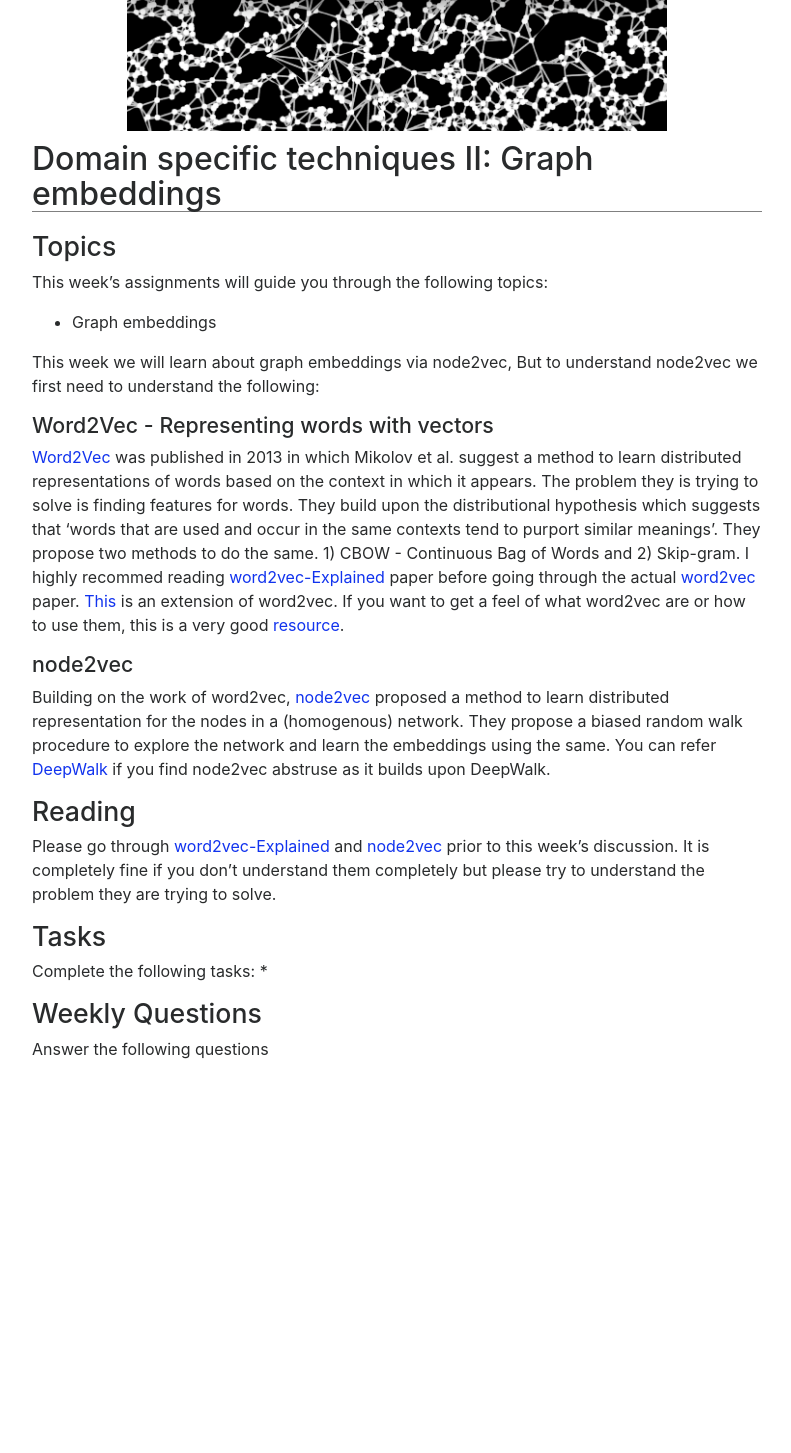
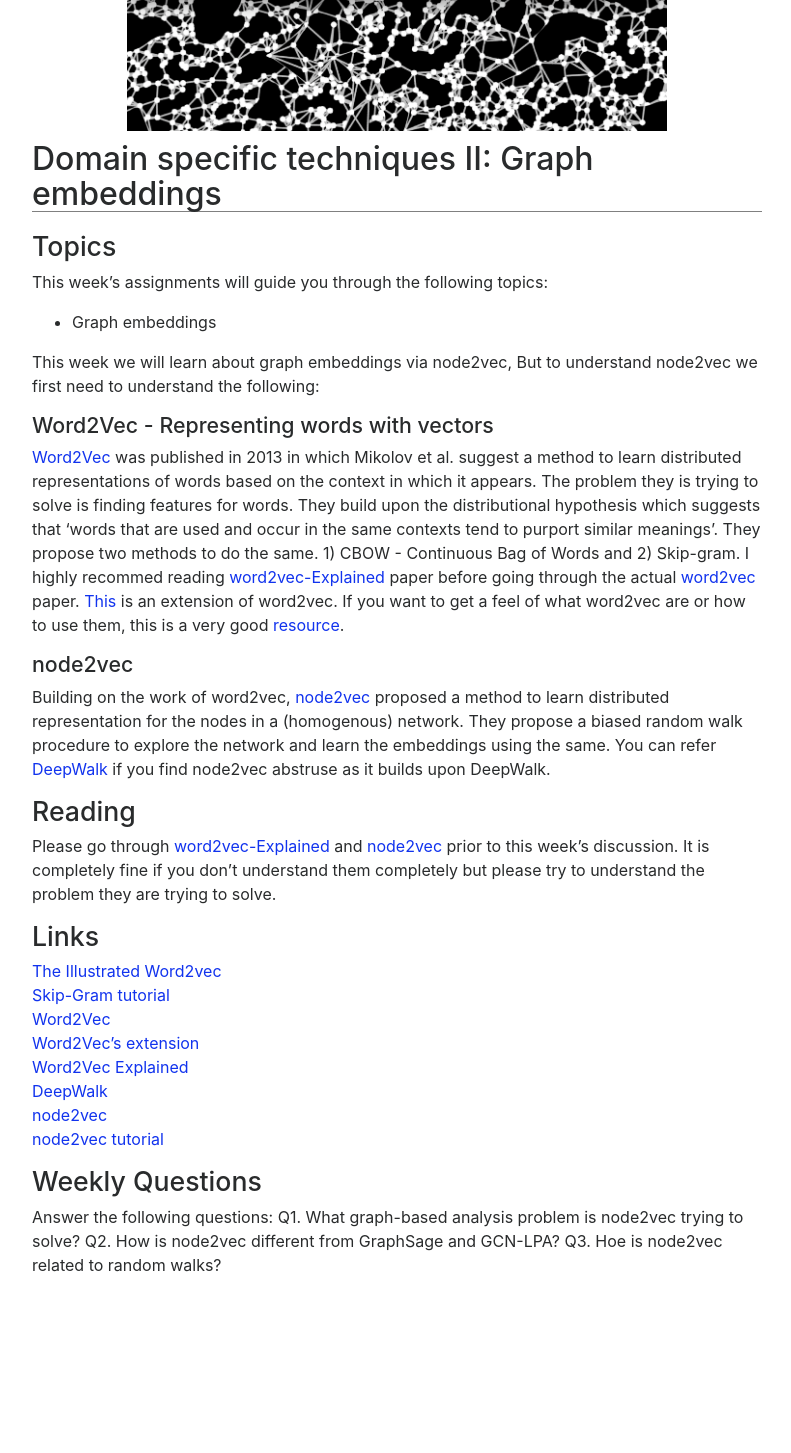
Before and after one commit to gmishne/capstone-graph-analysis, a Jekyll site: the page built from weeks/08-Graph-Methods-II.md, in a window 1280 px wide. Shown: the whole page, without its empty margins (243-1034 px from the left). Built offline with Jekyll 4.4.1, drawn with Linux system fonts in a browser that asks for light colours; nearby versions of some CDN libraries; before the commit the page ends 1237 px from its top, so only the background shows below that.

Commit message:
Update 08-Graph-Methods-II.md

```diff
--- a/weeks/08-Graph-Methods-II.md
+++ b/weeks/08-Graph-Methods-II.md
@@ -24,12 +24,20 @@ Building on the work of word2vec,  [node2vec](https://arxiv.org/pdf/1607.00653.p
 ## Reading
 Please go through  [word2vec-Explained](https://arxiv.org/pdf/1402.3722.pdf) and  [node2vec](https://arxiv.org/pdf/1607.00653.pdf) prior to this week's discussion. It is completely fine if you don't understand them completely but please try to understand the problem they are trying to solve.
 
+## Links
+[The Illustrated Word2vec](http://jalammar.github.io/illustrated-word2vec/)\
+[Skip-Gram tutorial](http://mccormickml.com/2016/04/19/word2vec-tutorial-the-skip-gram-model)\
+[Word2Vec](https://arxiv.org/pdf/1301.3781.pdf)\
+[Word2Vec's extension](https://papers.nips.cc/paper/5021-distributed-representations-of-words-and-phrases-and-their-compositionality.pdf)\
+[Word2Vec Explained](https://arxiv.org/pdf/1402.3722.pdf)\
+[DeepWalk](https://arxiv.org/pdf/1403.6652.pdf)\
+[node2vec](https://arxiv.org/pdf/1607.00653.pdf)\
+[node2vec tutorial](https://towardsdatascience.com/node2vec-embeddings-for-graph-data-32a866340fef)
 
-## Tasks
-
-Complete the following tasks:
-*
 
 ## Weekly Questions
 
-Answer the following questions
+Answer the following questions:
+Q1. What graph-based analysis problem is node2vec trying to solve?
+Q2. How is node2vec different from GraphSage and GCN-LPA?
+Q3. Hoe is node2vec related to random walks?
```
